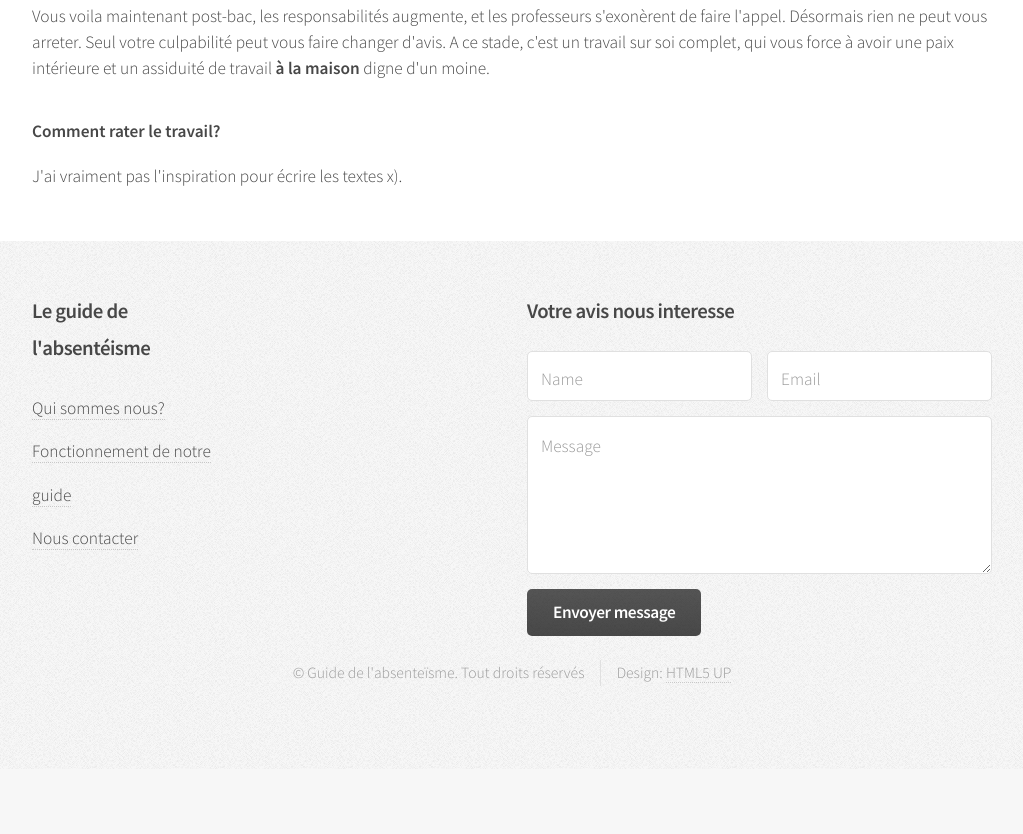
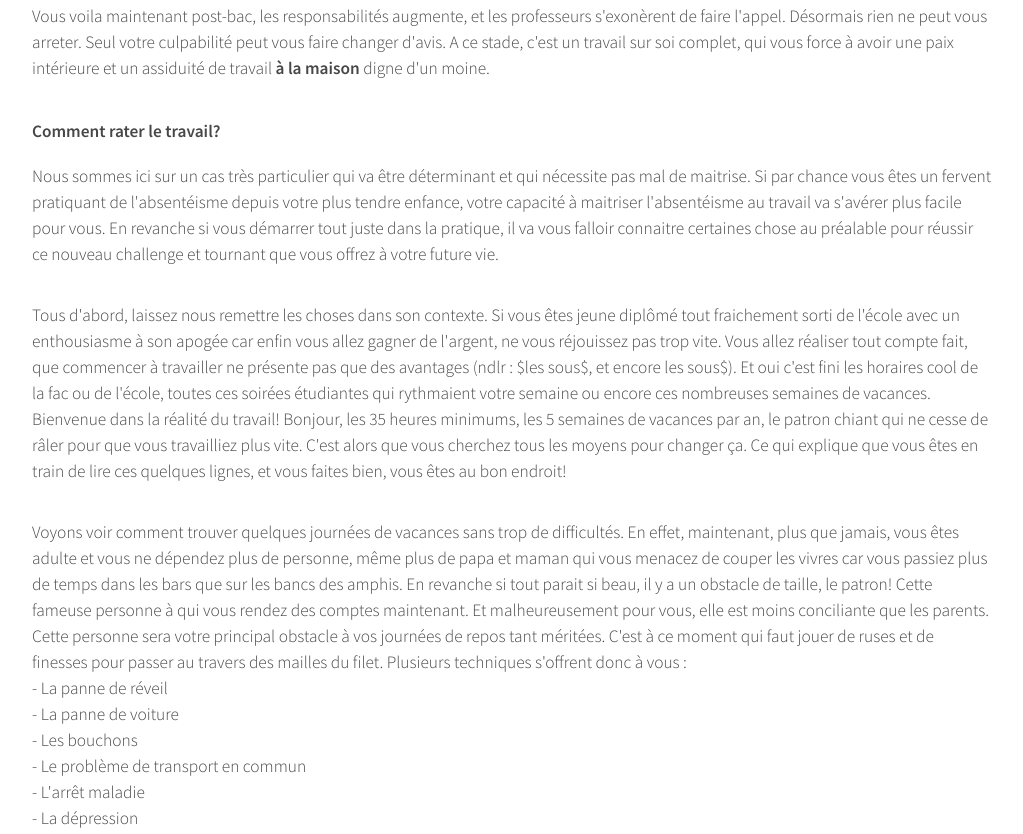
Before and after one commit to Girox64/GuideAbsenteisme, a plain HTML site: page le_guide.html in a window 1280 px wide. Shown: the part 2172-3006 px from the top of the page, without its empty margins (128-1151 px from the left). Before the commit the page ends 2941 px from the top, so only its background shows below. Drawn offline with Linux system fonts and the light colour scheme.

Commit message:
Ajout de contenu dans 'Comment rater le travail?' [A FINIR]

```diff
--- a/le_guide.html
+++ b/le_guide.html
@@ -110,7 +110,31 @@
 
 							<h4 id="travail">Comment rater le travail?</h4>
 
-							<p>J'ai vraiment pas l'inspiration pour écrire les textes x).</p>
+							<p>Nous sommes ici sur un cas très particulier qui va être déterminant et qui nécessite pas mal de maitrise. Si par chance
+							vous êtes un fervent pratiquant de l'absentéisme depuis votre plus tendre enfance, votre capacité à maitriser l'absentéisme au
+							travail va s'avérer plus facile pour vous. En revanche si vous démarrer tout juste dans la pratique, il va vous falloir connaitre
+							certaines chose au préalable pour réussir ce nouveau challenge et tournant que vous offrez à votre future vie.</p>
+
+							<p>Tous d'abord, laissez nous remettre les choses dans son contexte. Si vous êtes jeune diplômé tout fraichement sorti de l'école
+							avec un enthousiasme à son apogée car enfin vous allez gagner de l'argent, ne vous réjouissez pas trop vite. Vous allez réaliser tout
+							compte fait, que commencer à travailler ne présente pas que des avantages (ndlr : $les sous$, et encore les sous$). Et oui c'est fini
+							les horaires cool de la fac ou de l'école, toutes ces soirées étudiantes qui rythmaient votre semaine ou encore ces nombreuses semaines
+							de vacances. Bienvenue dans la réalité du travail! Bonjour, les 35 heures minimums, les 5 semaines de vacances par an, le patron chiant
+							qui ne cesse de râler pour que vous travailliez plus vite. C'est alors que vous cherchez tous les moyens pour changer ça. Ce qui explique
+							que vous êtes en train de lire ces quelques lignes, et vous faites bien, vous êtes au bon endroit!</p>
+
+							<p>Voyons voir comment trouver quelques journées de vacances sans trop de difficultés. En effet, maintenant, plus que jamais, vous êtes
+							adulte et vous ne dépendez plus de personne, même plus de papa et maman qui vous menacez de couper les vivres car vous passiez plus de temps
+							dans les bars que sur les bancs des amphis. En revanche si tout parait si beau, il y a un obstacle de taille, le patron! Cette fameuse
+							personne à qui vous rendez des comptes maintenant. Et malheureusement pour vous, elle est moins conciliante que les parents. Cette personne
+							sera votre principal obstacle à vos journées de repos tant méritées. C'est à ce moment qui faut jouer de ruses et de finesses pour passer
+							au travers des mailles du filet. Plusieurs techniques s'offrent donc à vous : <br />
+							    - La panne de réveil <br />
+							    - La panne de voiture<br />
+							    - Les bouchons<br />
+							    - Le problème de transport en commun<br />
+							    - L'arrêt maladie<br />
+							    - La dépression</p>
 
 						</article>
 
```
